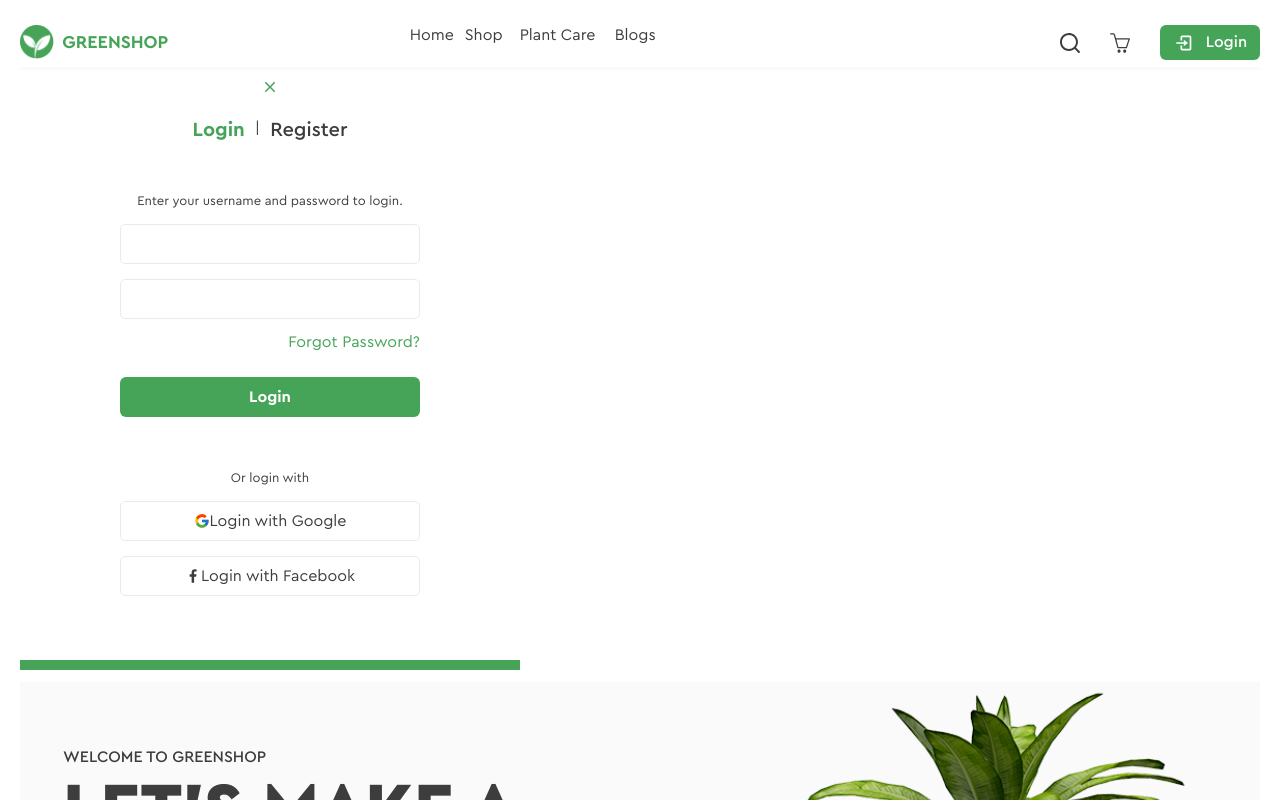
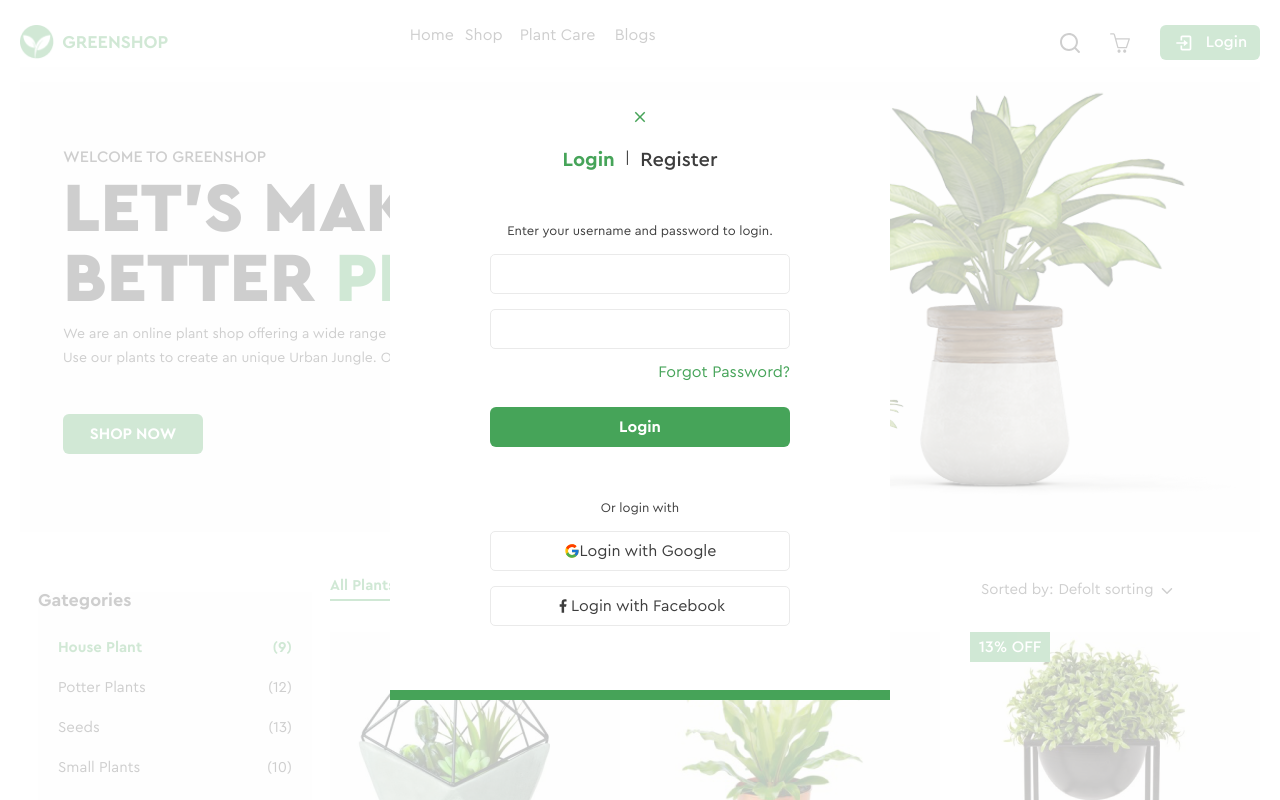
Before and after one commit to YuliMalec/Plants-Shop-React, a React (Vite) app: page / in a window 1280 px wide. Both pictures are taken after a click on the button "Login". Shown: the top 800 px of the page. Built offline with nearby package versions, Linux system fonts and the light colour scheme.

Commit message:
another commit

```diff
--- a/src/components/home/App.jsx
+++ b/src/components/home/App.jsx
@@ -1,18 +1,16 @@
 import { useState,useEffect,useMemo } from 'react';
 import Context from '../../hooks/Context';
+import AppRoutes from '../AppRoutes';
+import Header from '../header/Header'
+import Home from './Home';
+import { useResize } from '../../hooks/use-resize';
 
-import Header from '../header/Header'
-import Banner from '../main-banner/Banner'
-import { useResize } from '../../hooks/use-resize';
-import Shop from '../shop/Shop';
 import '../../index.css'
 import plants from '../../data/plants.json'
-import MaskGroup from '../maskGroup/MaskGroup';
-import BlogPost from '../blogPost/BlogPost';
+
 import Footer from '../footer/Footer';
 import ModalWindow from '../modal/ModalWindow';
 import { createStore } from "redux";
-import {defaultState} from './../../redusers/reduser'
 import {useDispatch,useSelector } from 'react-redux';
 
 const category= ['House Plant','Potter Plants','Seeds','Small Plants','Big Plants','Asucculents','Trerrariums','Accesories'];
@@ -23,7 +21,7 @@ const titles = ['All Plants', 'New Arrives', 'Sale']
 function App() {
   const { width, isScreenSm, isScreenMd, isScreenLg, isScreenXl } = useResize();
   const [list,setList] = useState([])
-  const [modalIsOpen, setIsOpen] = useState(false);
+
 const [cat,setCat]=useState(category[0])
 const [currentPage,setCurrentPage] = useState(1)
  const [isShowSize, setIsShowSize]=useState(false)
@@ -58,7 +56,7 @@ const [currentPage,setCurrentPage] = useState(1)
 
 const dispatch = useDispatch()
 const isModal = useSelector(state=>state.isModal)
-function openModal() {
+const openModal = () =>{
       dispatch({type:'Toggle',payload:'open'})
     }
     const closeModal=()=> {
@@ -77,7 +75,6 @@ function openModal() {
   setList,list,cat,
   setIsShowSidebar,
 isShowSidebar,
-modalIsOpen,setIsOpen,openModal,
 filter,setFilter,
 chooseTitleSize,setChooseTitleSize,
 querystring,setQueryString
@@ -90,16 +87,12 @@ querystring,setQueryString
     <div className='wrapper  container ' id='main'>
 
       <Header openModal={openModal}
-     querystring={querystring} setQueryString={setQueryString}
+     querystring={querystring} setQueryString={setQueryString}/>
+      <main >
+     {isModal==='open' && <ModalWindow  closeModal={closeModal} />}
 
-      />
-      <main >
-     {isModal==='open' && <ModalWindow  closeModal={closeModal} modalIsOpen={modalIsOpen} setIsOpen={setIsOpen}/>}
-      <Banner width={width}/>
+    <Home width={width}/>
 
-      <Shop/>
-     <MaskGroup/>
-     <BlogPost/>
      </main>
      <Footer/>
     </div>
--- /dev/null
+++ b/src/components/home/Home.jsx
@@ -0,0 +1,18 @@
+import React from 'react';
+import Shop from '../shop/Shop';
+import MaskGroup from '../maskGroup/MaskGroup';
+import BlogPost from '../blogPost/BlogPost';
+import Banner from './../main-banner/Banner'
+
+function Home(props) {
+    return (
+        <div>
+    <Banner width={props.width}/>
+      <Shop/>
+     <MaskGroup/>
+     <BlogPost/>
+        </div>
+    );
+}
+
+export default Home;
--- a/src/components/modal/Login.jsx
+++ b/src/components/modal/Login.jsx
@@ -11,7 +11,7 @@ function Login(props) {
     props.setIsLogin(!props.isLogin)
   }
 
-    return (
+    return (<div className={style.container}>
         <article className={style.modal}>
             <button onClick={props.closeModal}><IoMdClose size={18} fill='rgba(70, 163, 88, 1)'/></button>
         <div className={style.titles}>
@@ -33,7 +33,7 @@ function Login(props) {
        </div>
 
 
-    </article>
+    </article></div>
     );
 }
 
--- a/src/components/modal/ModalWindow.jsx
+++ b/src/components/modal/ModalWindow.jsx
@@ -1,7 +1,5 @@
 
 import React from 'react';
-import ReactDOM from 'react-dom';
-import style from './modal.module.css'
 import Login from './Login';
 import Register from './Register';
 
@@ -11,30 +9,8 @@ function ModalWindow (props){
     const [isRegister,setIsRegister] = React.useState(false)
 
 
-   const customStyles = {
-        content: {
-          top: '50%',
-          left: '50%',
-          right: 'auto',
-          bottom: 'auto',
-          marginRight: '-50%',
-          transform: 'translate(-50%, -50%)',
-        },
-      };
 
-
-
-
-
-
-    return <>  <div
-
-      isOpen={props.modalIsOpen}
-
-      onRequestClose={props.closeModal}
-      style={customStyles}
-      contentLabel="Example Modal"
-   >
+    return <>  <div >
   {isLogin ? <Login closeModal={props.closeModal}
     setIsLogin={setIsLogin} isLogin={isLogin}
     isRegister={isRegister} setIsRegister={setIsRegister}
--- a/src/components/modal/Register.jsx
+++ b/src/components/modal/Register.jsx
@@ -12,6 +12,7 @@ function Register(props) {
       }
     console.log(props.isRegister)
     return (
+        <div className={style.container}>
         <article className={style.modal}>
             <button onClick={props.closeModal}><IoMdClose size={18} fill='rgba(70, 163, 88, 1)'/></button>
         <div className={style.titles}>
@@ -35,7 +36,7 @@ function Register(props) {
        </div>
 
 
-    </article>
+    </article></div>
     );
 }
 
--- a/src/components/modal/modal.module.css
+++ b/src/components/modal/modal.module.css
@@ -1,5 +1,13 @@
 .modal{
-
+   position: absolute;
+   z-index: 50;
+   left: 50%;
+   top:50%;
+   right: auto;
+   bottom: auto;
+   margin-right: -50%;
+   transform: translate(-50%,-50%);
+background-position: center ;
     border-bottom: 10px solid rgba(70, 163, 88, 1);
       display: flex;
     flex-direction: column;
@@ -7,6 +15,17 @@
     padding: 8px;
     width: 500px;
     height: 600px;
+   background: #fff;
+   overflow: auto;
+}
+.container{
+    position: fixed;
+    z-index: 49;
+    top: 0;
+    left: 0;
+    right: 0;
+    bottom: 0;
+    background-color: rgba(255, 255, 255, 0.75);
 
 }
 .titles{
--- a/src/components/shop/ProductsSection.jsx
+++ b/src/components/shop/ProductsSection.jsx
@@ -35,7 +35,10 @@ function ProductsSection(props) {
                      <div className='products'>
                       {
                        props.finalList.map((elem,index)=>{
-                        return <Link to={`/shop/${elem.id}` }key={elem.id}
+                        return <Link to={{
+                          pathname:`/shop/${elem.id}`,
+                          propsSearch:props.value
+                         }}  key={elem.id}
                         ><Product elem={elem}key={elem.id}
                         index={index}
                         value={props.value}
--- a/src/components/single-product/SingleProduct.jsx
+++ b/src/components/single-product/SingleProduct.jsx
@@ -21,9 +21,9 @@ import Rating from "./rating/Rating";
 
 const sizeButtons=['S','M','L','XL']
 const descriptionTitles = ['Product Description','Reviews (19)']
-function SingleProduct(){
+function SingleProduct(props){
 
-
+  console.log(props)
     let params = useParams()
     const item = plants.plants.find((el)=>el.id===params.id)
     const [showImg,setShowImg] = useState(item.subImg[0])
@@ -53,8 +53,7 @@ function SingleProduct(){
    }
     return <>
 
-   <div className='wrapper  container'>
-  <Header />
+
    <main>
     <h3 className="product-view-path">Home / Shop</h3>
     <section className="product-view">
@@ -133,8 +132,6 @@ function SingleProduct(){
     </section>
     <Releted item ={item}/>
    </main>
-<Footer/>
-    </div>
     </>
 }
 export default SingleProduct;
--- a/src/main.jsx
+++ b/src/main.jsx
@@ -14,7 +14,7 @@ import ErrorPage from "./error-page";
 import App from './components/home/App'
 import AppRoutes from './components/AppRoutes';
 const store = createStore(modalIsOpen)
-store.dispatch({type:'Toggle'})
+
 
 
 ReactDOM.createRoot(document.getElementById('root')).render(
--- a/src/redusers/reduser.js
+++ b/src/redusers/reduser.js
@@ -5,6 +5,7 @@ import { createStore } from "redux";
 export function modalIsOpen (state = defaultState,action){
     switch(action.type){
        case 'Toggle':
+
         return {...state, isModal: 'open'}
 
         case 'Close':
@@ -15,5 +16,8 @@ export function modalIsOpen (state = defaultState,action){
 }
 
 
-console.log(defaultState)
+
 const store = createStore(modalIsOpen)
+ console.log(
+         store.getState()
+        )
```
